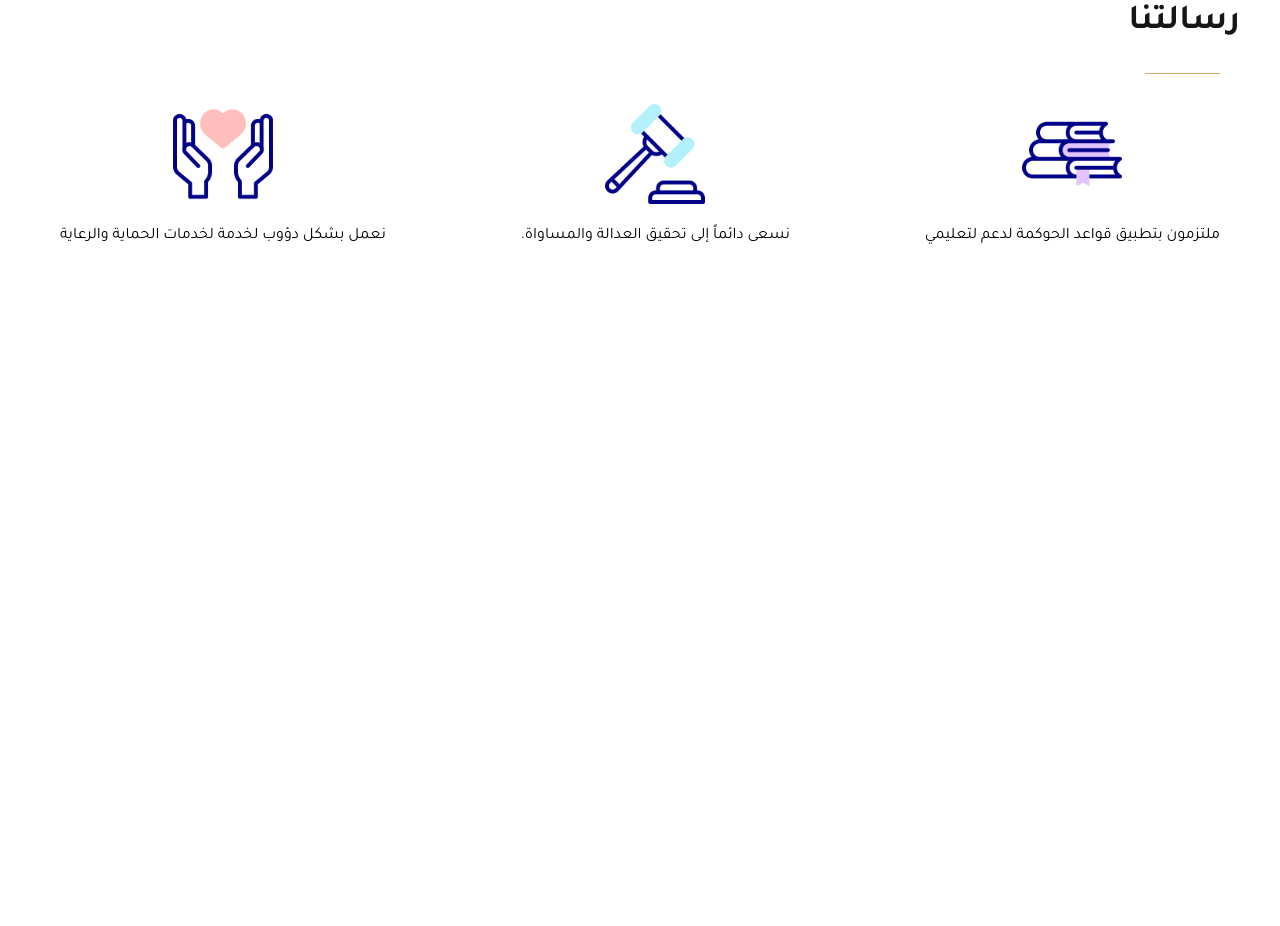
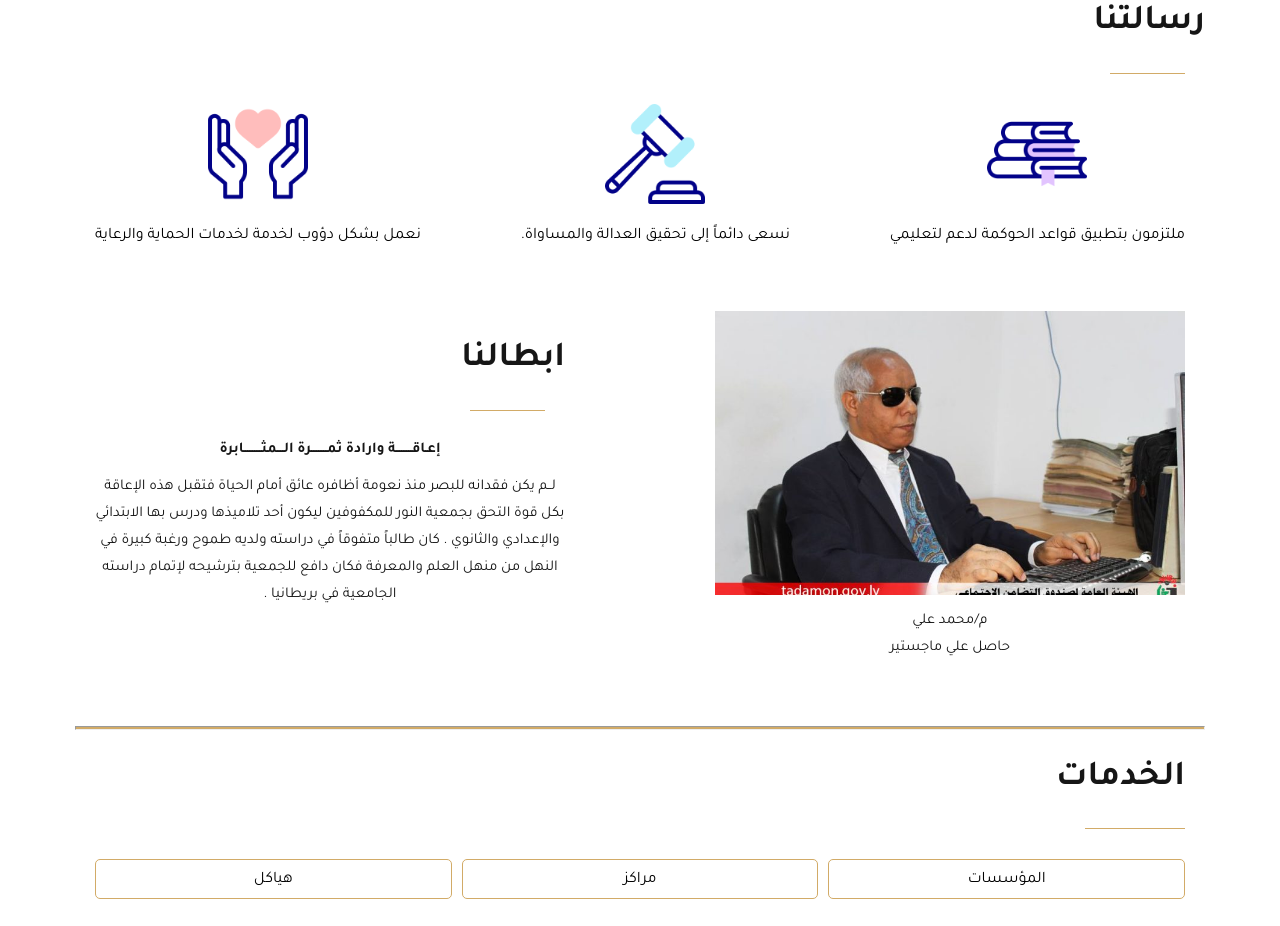
Before and after one commit to suhairr/Social-Solidarity, a plain HTML site: page index.html in a window 1280 px wide. Shown: the part 1023-1949 px from the top of the page. Before the commit the page ends 1334 px from the top, so only its background shows below. Drawn offline with Linux system fonts and the light colour scheme; a web font is replaced by a local one.

Commit message:
complete the website still the image of person and map

```diff
--- a/CSS/style.css
+++ b/CSS/style.css
@@ -10,6 +10,24 @@ body {
     direction: rtl;
 }
 
+@media (min-width: 768px) {
+    .container {
+        width: 750px;
+    }
+}
+
+@media (min-width: 992px) {
+    .container {
+        width: 970px;
+    }
+}
+
+@media (min-width: 1200px) {
+    .container {
+        width: 1170px;
+    }
+}
+
 /* End Global Rules */
 
 /* Start Components */
@@ -19,6 +37,8 @@ body {
     color: #161616;
 }
 
+
+
 /* End components */
 
 /* Start Variables */
@@ -27,8 +47,13 @@ body {
     --white-font-color: #fff;
 }
 
+/* End Component */
 
 /* Start Header */
+
+.header {
+    background-color: #161616;
+}
 
 .header .container {
     padding-left: 20px;
@@ -111,11 +136,14 @@ body {
 
 
 .about-authority {
-    padding-left: 15px;
-    padding-right: 15px;
+    margin: 20px;
+}
+
+.about-authority .container {
+    padding-left: 20px;
+    padding-right: 20px;
     margin-left: auto;
     margin-right: auto;
-    text-align: center;
     max-width: 100%;
     margin-bottom: 50px;
 }
@@ -147,16 +175,8 @@ body {
 
 /* End about us*/
 
-.our-Message {
-    padding-left: 20px;
-    padding-right: 20px;
-    margin-left: auto;
-    margin-right: auto;
-    max-width: 100%;
-    margin-bottom: 50px;
-}
-
-.our-Message .text-container {
+/* Start Message*/
+.our-Message .container {
     padding-left: 20px;
     padding-right: 20px;
     margin-left: auto;
@@ -193,3 +213,107 @@ body {
     height: 100px;
     text-align: center;
 }
+
+/* End message */
+
+/* Start Our Hero */
+
+.our-Hero {
+    padding-left: 20px;
+    padding-right: 20px;
+    margin-left: auto;
+    margin-right: auto;
+    max-width: 100%;
+    margin-bottom: 50px;
+    display: grid;
+    grid-template-columns: repeat(auto-fill, minmax(300px, 1fr));
+    gap: 150px;
+}
+
+
+.our-Hero .col img {
+    width: 100%;
+    height: 100%;
+    margin-bottom: -10px;
+}
+
+.our-Hero .col h3 {
+    margin: 0;
+    font-weight: bold;
+    font-size: 15px;
+    color: #161616;
+    text-align: center;
+}
+
+.our-Hero .col p {
+    font-size: 15px;
+    color: #161616;
+    text-align: center;
+    line-height: 1.8;
+}
+
+.our-Hero .col .line {
+    display: block;
+    width: 75px;
+    height: 1px;
+    position: relative;
+    right: 20px;
+    background-color: var(--line-color);
+    margin-bottom: 30px;
+}
+
+@media (max-width: 768px) {
+    .our-Hero {
+        gap: 50px;
+    }
+}
+
+/* End Our Hero */
+
+/* Start map */
+.map-container {
+    padding-left: 20px;
+    padding-right: 20px;
+    margin-left: auto;
+    margin-right: auto;
+    max-width: 100%;
+    margin-bottom: 50px;
+}
+
+.map-container .line {
+    display: block;
+    width: 100px;
+    height: 1px;
+    background-color: var(--line-color);
+    margin-bottom: 30px;
+    margin-top: 0px;
+}
+
+.map-container .controls {
+    display: flex;
+    justify-content: space-between;
+    margin-bottom: 30px;
+    gap: 10px;
+}
+
+.map-container .controls div {
+    width: 100%;
+    height: 40px;
+    border: 1px solid var(--line-color);
+    text-align: center;
+    line-height: 40px;
+    border-radius: 5px;
+    cursor: pointer;
+    transition: 0.3s;
+}
+
+.map-container .controls div:hover {
+    background-color: var(--line-color);
+}
+
+.map-container #map {
+    width: 100%;
+    height: 500px;
+    border: 1px solid var(--line-color);
+    border-radius: 5px;
+}
--- a/index.html
+++ b/index.html
@@ -44,17 +44,21 @@
         </div>
     </div>
     <div class="about-authority">
+        <div>
             <div class="text-container">
                 <h2 class="special-heading">عن الهيئة</h2>
                 <span class="line"></span>
                 <p>نشئت الهيئة العامة لصندوق التضامن الاجتماعي بموجب القانون رقم 20 لسنة 1428و.ر، بشأن التضامن الاجتماعي
                     والمعدل بالقانون
-                رقم 10 لسنة 1430و.ر بشأن صندوق الرعاية الاجتماعية ، نظاماً يحقق التكافل والتضامن الاجتماعي لأبناء …..)
+                    رقم 10 لسنة 1430و.ر بشأن صندوق الرعاية الاجتماعية ، نظاماً يحقق التكافل والتضامن الاجتماعي لأبناء
+                    …..)
                     ويحقق الرعاية
                     الشاملة لمن ضاقت بهم السبل العيش الكريم – وفاقدي السند الاجتماعي – وذوي الطوارئ الاجتماعية</p>
             </div>
         </div>
+    </div>
     <div class="our-Message">
+        <div class="container">
             <div class="text-container">
                 <h2 class="special-heading">رسالتنا</h2>
                 <span class="line"></span>
@@ -73,6 +77,35 @@
                     </div>
                 </div>
             </div>
+            <div class="our-Hero">
+                <div class="col">
+                    <div class="image-container">
+                        <img src="Images/PersonImage.jpeg" alt="">
+                        <p class="about-hero">م/محمد علي <br> حاصل علي ماجستير</p>
+                    </div>
+                </div>
+                <div class="col">
+                    <h2 class="special-heading">ابطالنا</h2>
+                    <span class="line"></span>
+                    <h3>إعـاقـــــــــة وارادة ثمـــــــــرة الــــمثــــــــــابرة</h3>
+                    <p>لــم يكن فقدانه للبصر منذ نعومة أظافره عائق أمام الحياة فتقبل هذه الإعاقة بكل قوة التحق بجمعية
+                        النور للمكفوفين ليكون أحد
+                        تلاميذها ودرس بها الابتدائي والإعدادي والثانوي . كان طالباً متفوقاً في دراسته ولديه طموح ورغبة
+                        كبيرة في النهل من منهل
+                        العلم والمعرفة فكان دافع للجمعية بترشيحه لإتمام دراسته الجامعية في بريطانيا .</p>
+                </div>
+            </div>
+            <hr style="height: 2px; background-color: var(--line-color);">
+            <div class="map-container">
+                <h2 class="special-heading">الخدمات</h2>
+                <span class="line"></span>
+                <div class="controls">
+                    <div class="">المؤسسات</div>
+                    <div class="">مراكز</div>
+                    <div class="">هياكل</div>
+                </div>
+                <div id="map"></div>
+            </div>
         </div>
 </body>
 
```
Also changed, not shown: images/PersonImage.jpeg (added). Lines whose indentation alone changed are shown as unchanged.
